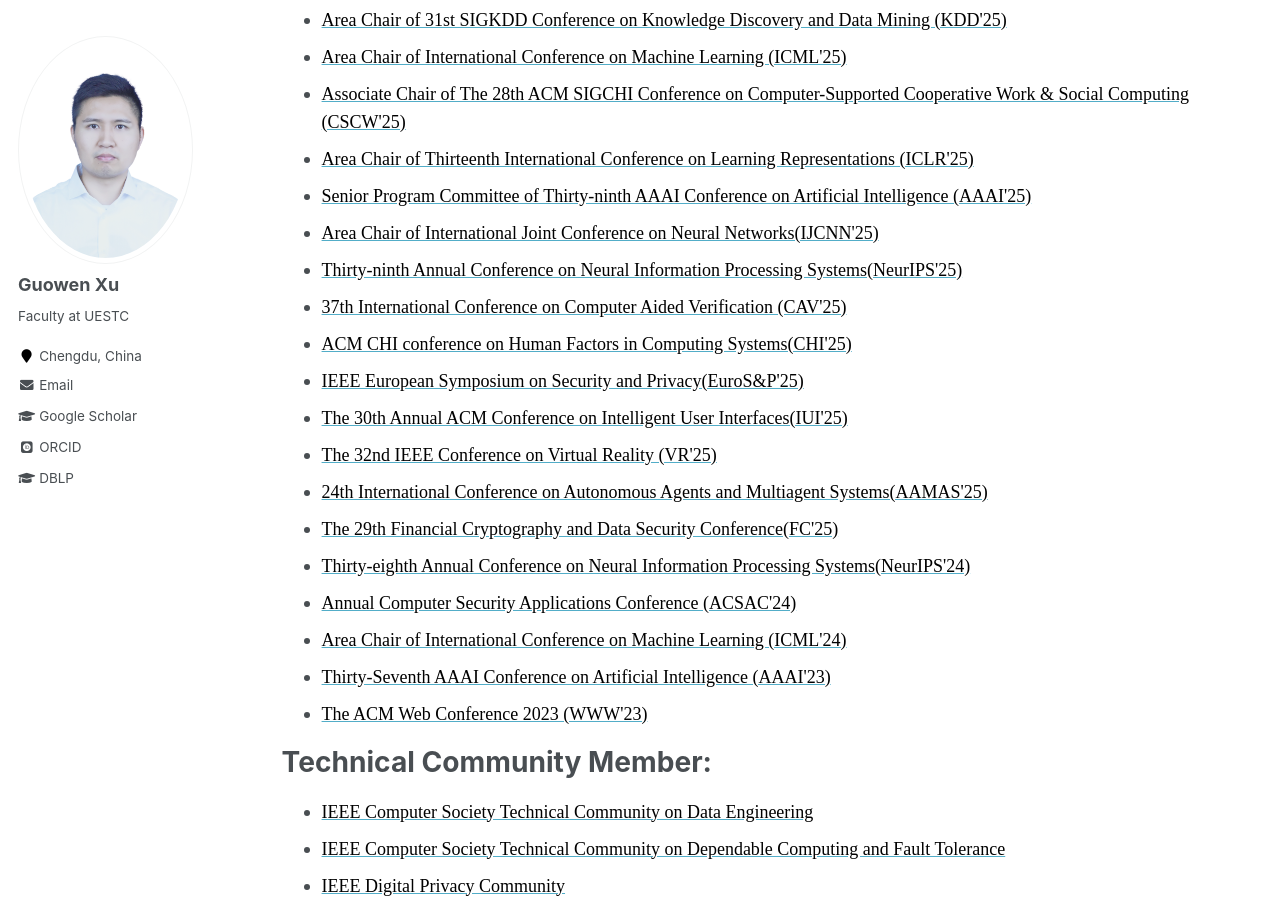
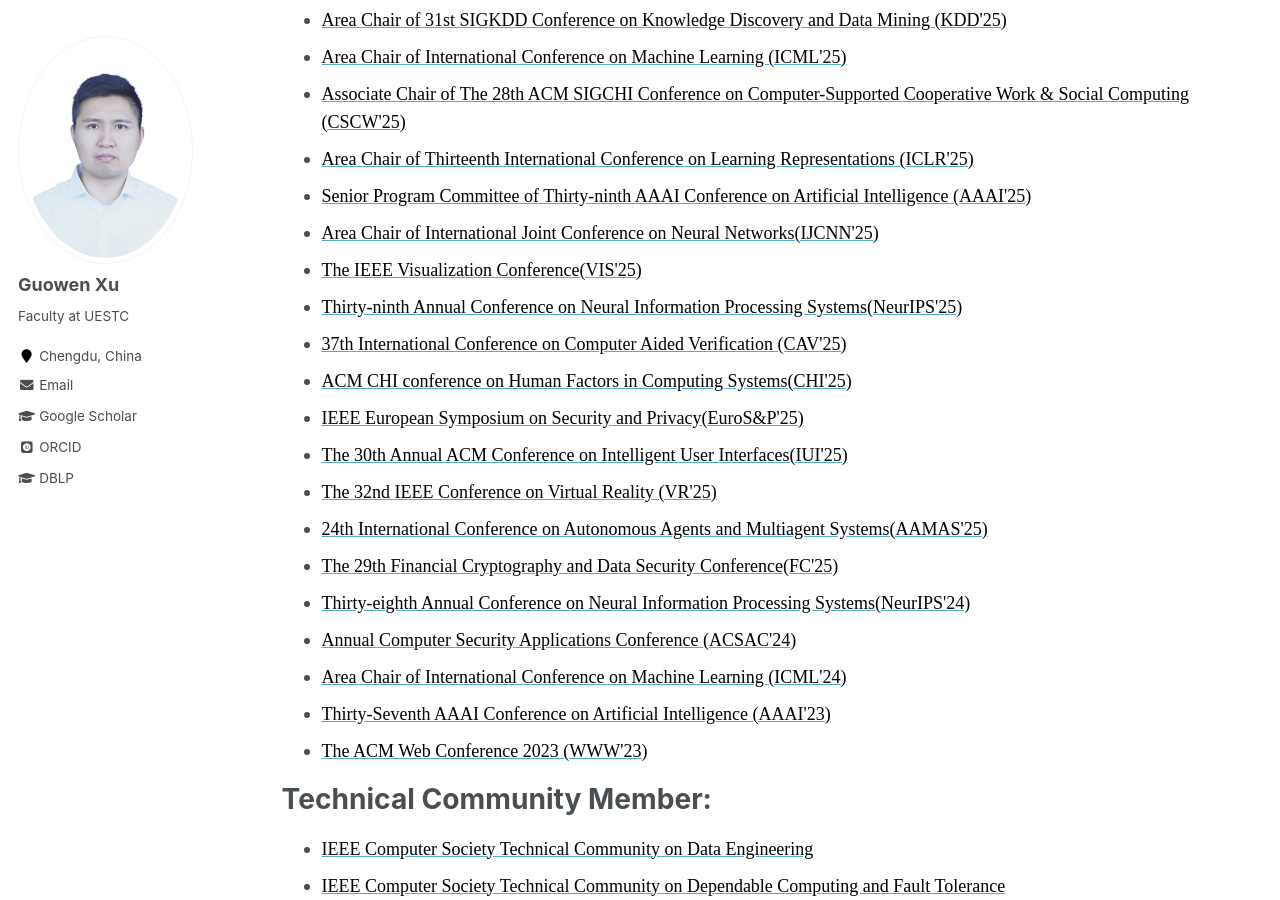
Before and after one commit to Guowen-xu/guowen-xu.github.io, a Jekyll site: the page built from _pages/services.md, in a window 1280 px wide and 900 px high, scrolled down 452 px. Built offline with Jekyll 4.4.1, drawn with Linux system fonts in a browser that asks for light colours; some web fonts are replaced.

Commit message:
Update services.md

```diff
--- a/_pages/services.md
+++ b/_pages/services.md
@@ -23,6 +23,7 @@ Technical Program Committee:
 *   [<font face="Times New Roman" color=black size=4> Area Chair of Thirteenth International Conference on Learning Representations (ICLR'25)</font>](https://iclr.cc/Conferences/2025)
 *  [<font face="Times New Roman" color=black size=4>Senior Program Committee of Thirty-ninth AAAI Conference on Artificial Intelligence (AAAI'25)</font>](https://aaai.org/Conferences/AAAI-23/)
 *  [<font face="Times New Roman" color=black size=4>Area Chair of International Joint Conference on Neural Networks(IJCNN'25)</font>](https://2025.ijcnn.org)
+*   [<font face="Times New Roman" color=black size=4>The IEEE Visualization Conference(VIS'25)</font>](https://ieeevis.org/year/2025/welcome)
 *  [<font face="Times New Roman" color=black size=4>Thirty-ninth Annual Conference on Neural Information Processing Systems(NeurIPS'25)</font>](https://neurips.cc)
 *  [<font face="Times New Roman" color=black size=4>37th International Conference on Computer Aided Verification (CAV'25)</font>](https://chi2025.acm.org)
 *    [<font face="Times New Roman" color=black size=4>ACM CHI conference on Human Factors in Computing Systems(CHI'25)</font>](https://chi2025.acm.org)
```
